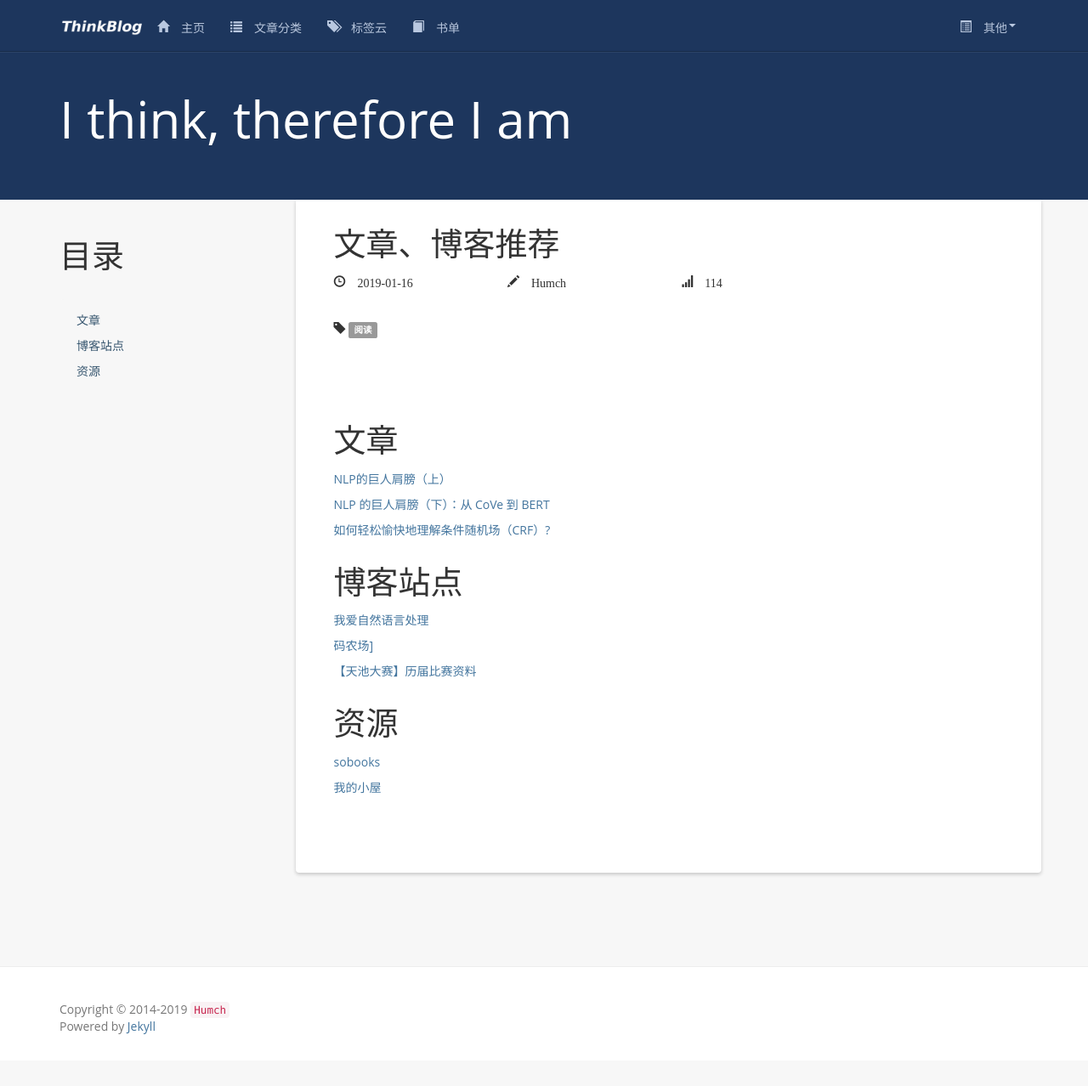
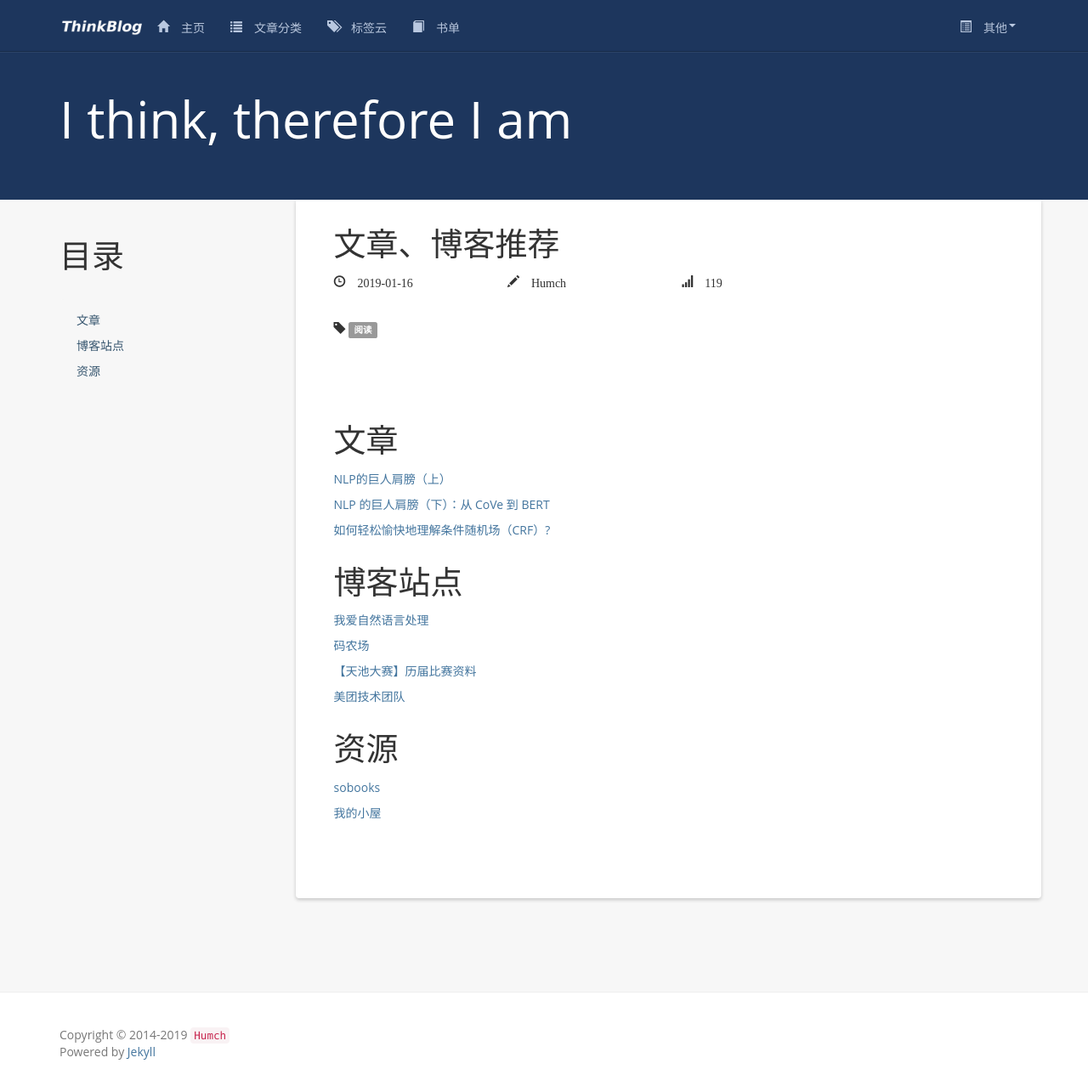
Before and after one commit to Brook-Lan/Brook-Lan.github.io, a Jekyll site: the page built from reference.md, in a window 1280 px wide and 1278 px high. Shown: the whole window at 85% size. Built offline with Jekyll 4.4.1, drawn with Linux system fonts in a browser that asks for light colours; nearby versions of some CDN libraries; comment, search, counter and statistics services are not loaded.

Commit message:
增加推荐阅读链接

```diff
--- a/reference.md
+++ b/reference.md
@@ -21,14 +21,16 @@
 
 
 
+
 博客站点
 ====================
 <a href="http://www.52nlp.cn/" target="_blank">我爱自然语言处理</a>
 
-<a href="http://www.hankcs.com/" target="_blank">码农场]</a>
+<a href="http://www.hankcs.com/" target="_blank">码农场</a>
 
 <a href="https://tianchi.aliyun.com/forum/postDetail?postId=3192" target="_blank">【天池大赛】历届比赛资料</a>
 
+<a href="https://tech.meituan.com" target="_blank">美团技术团队</a>
 
 
 资源
```
